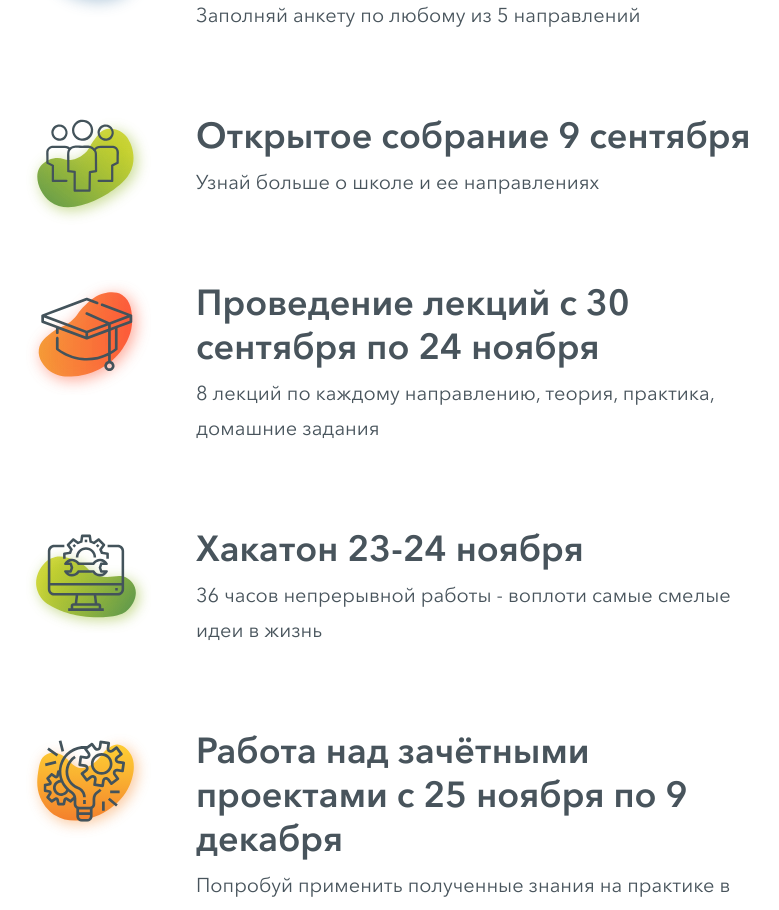
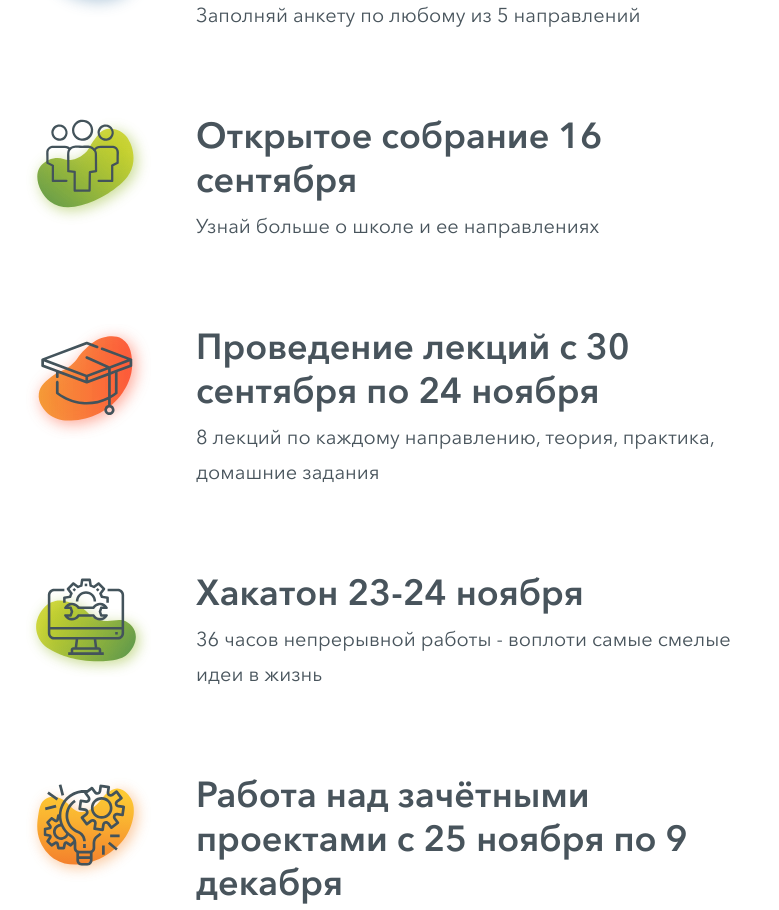
Before and after one commit to Karelkin/BonchSchool, a Vue app: page / in a window 1280 px wide. Shown: the part 3246-4156 px from the top of the page, without its empty margins (249-1028 px from the left). Built offline with nearby package versions, Linux system fonts and the light colour scheme.

Commit message:
schedule

```diff
--- a/src/components/Schedule.vue
+++ b/src/components/Schedule.vue
@@ -14,7 +14,7 @@
               <p>Заполняй анкету по любому из 5 направлений</p>
             </li>
             <li class='item-2'>
-              <h4>Открытое собрание 9 сентября</h4>
+              <h4>Открытое собрание 16 сентября</h4>
               <p>Узнай больше о школе и ее направлениях</p>
             </li>
             <li class='item-3'>
```
